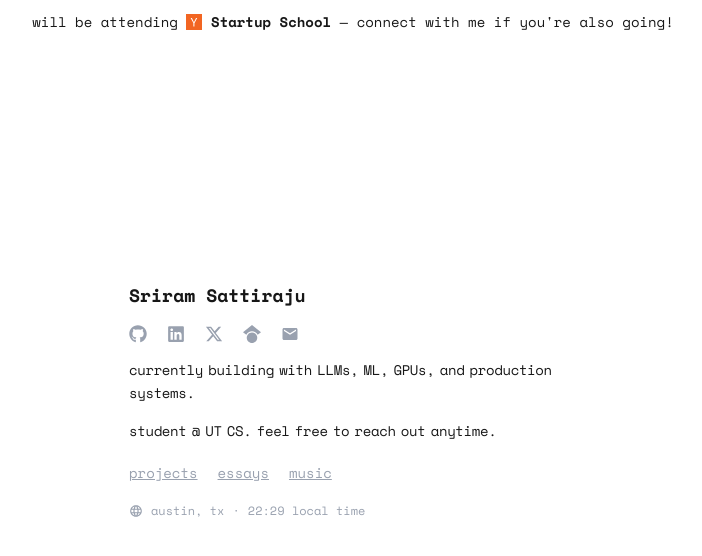
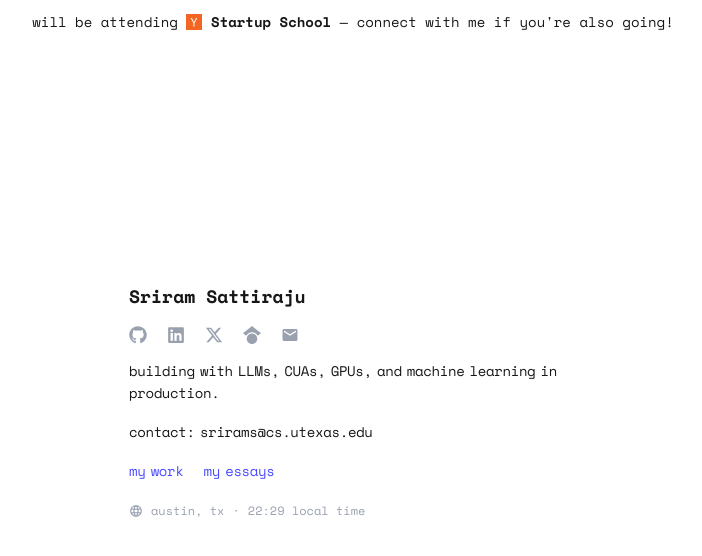
Before and after one commit to srirsatt/portfolio, a Next.js app: page / in a window 1280 px wide. Shown: the top 556 px of the page, without its empty margins (287-989 px from the left). Built offline with nearby package versions, Linux system fonts and the light colour scheme.

Commit message:
updated home page text & pages look

```diff
--- a/src/app/page.tsx
+++ b/src/app/page.tsx
@@ -99,8 +99,8 @@ const socials = [
   },
   {
     icon: MdEmail,
-    href: "mailto:sriramsattiraju07@gmail.com",
-    label: "sriramsattiraju07@gmail.com",
+    href: "mailto:srirams@cs.utexas.edu",
+    label: "srirams@cs.utexas.edu",
   },
 ];
 
@@ -139,18 +139,25 @@ export default function Home() {
           className="font-[var(--font-space-mono)] text-sm tracking-tight leading-relaxed"
           style={{ wordSpacing: "-3px" }}
         >
-          currently building with LLMs, ML, GPUs, and production systems.
+          building with LLMs, CUAs, GPUs, and machine learning in production.
         </p>
-        <p
-          className="font-[var(--font-space-mono)] text-sm tracking-tight leading-relaxed mt-4"
+        <div
+          className="mt-4 flex flex-col gap-1 font-[var(--font-space-mono)] text-sm tracking-tight leading-relaxed"
           style={{ wordSpacing: "-3px" }}
         >
-          student @ UT CS. feel free to reach out anytime.
-        </p>
-        <div className="flex space-x-5 mt-5 font-[var(--font-space-mono)] text-sm">
-          <a href="/projects" className="underline text-gray-400 hover:text-black transition-colors hover-bounce">projects</a>
-          <a href="/essays" className="underline text-gray-400 hover:text-black transition-colors hover-bounce">essays</a>
-          <a href="/music" className="underline text-gray-400 hover:text-black transition-colors hover-bounce">music</a>
+          <p>
+            contact:{" "}
+            <a href="mailto:srirams@cs.utexas.edu" className="hover:underline hover:text-black">
+              srirams@cs.utexas.edu
+            </a>
+          </p>
+        </div>
+        <div
+          className="mt-4 flex gap-5 font-[var(--font-space-mono)] text-sm tracking-tight leading-relaxed"
+          style={{ wordSpacing: "-3px" }}
+        >
+          <a href="/projects" className="text-[#4A4AFF] transition-colors hover-bounce hover:underline">my work</a>
+          <a href="/essays" className="text-[#4A4AFF] transition-colors hover-bounce hover:underline">my essays</a>
         </div>
         <LocalTime />
       </div>
--- a/src/app/projects/page.tsx
+++ b/src/app/projects/page.tsx
@@ -10,7 +10,7 @@ export default function Projects() {
         >
           ← back
         </Link>
-        <h1 className="font-[var(--font-space-mono)] font-bold text-lg mb-4">projects</h1>
+        <h1 className="font-[var(--font-space-mono)] font-bold text-lg mb-4">work</h1>
         <div className="space-y-4 font-[var(--font-space-mono)] text-sm">
           {/*
             To add a new project, copy one of the <div> blocks below
```
